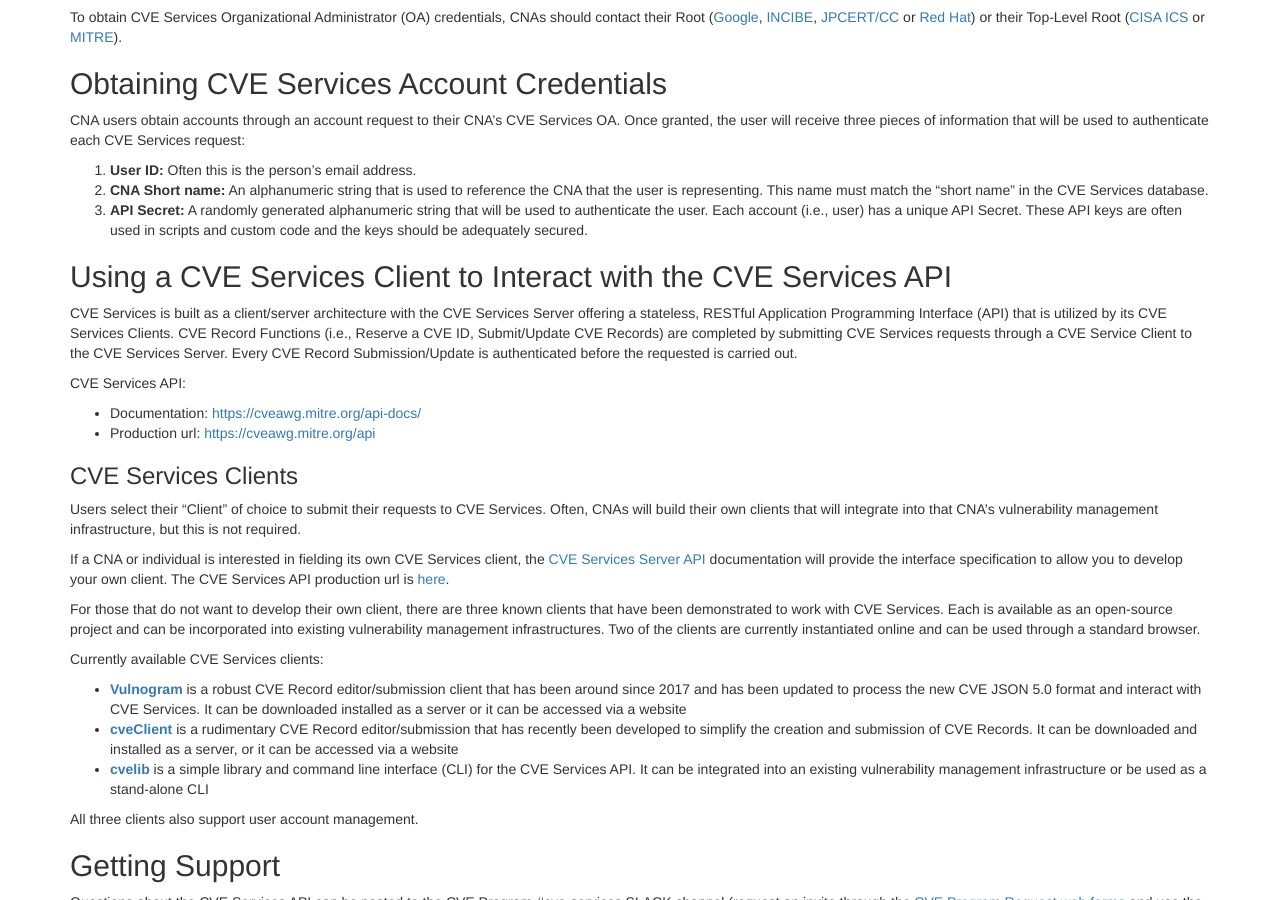
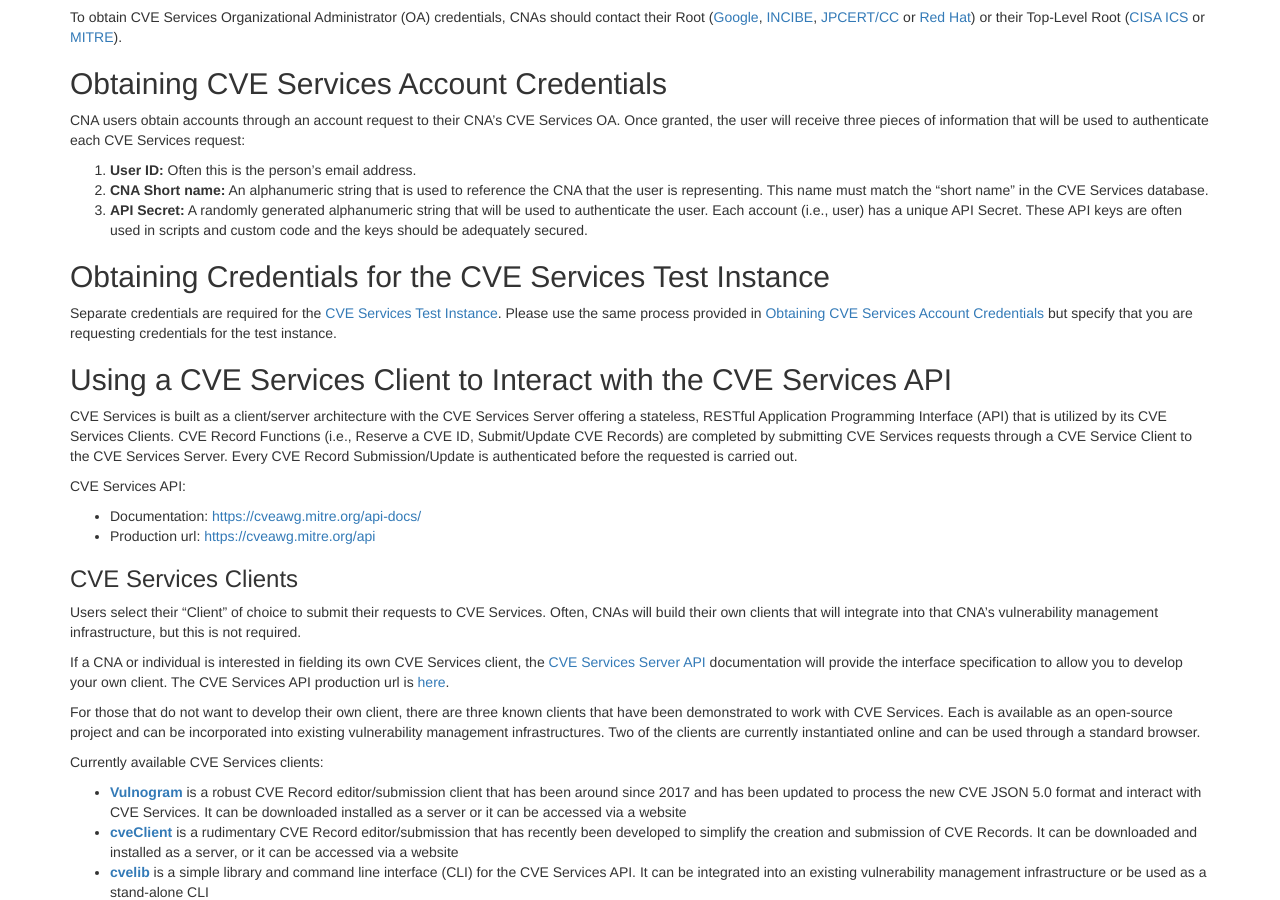
Before and after one commit to CVEProject/cveproject.github.io, a Jekyll site: the page built from automation-cve-services-getting-started.md, in a window 1280 px wide and 900 px high, scrolled down 521 px. Built offline with Jekyll 4.4.1, drawn with Linux system fonts in a browser that asks for light colours; nearby versions of some CDN libraries.

Commit message:
Update automation-cve-services-getting-started.md
Add new subsection for obtaining services test instance credentials

```diff
--- a/automation-cve-services-getting-started.md
+++ b/automation-cve-services-getting-started.md
@@ -35,6 +35,10 @@ CNA users obtain accounts through an account request to their CNA’s CVE Servic
        <li><strong>API Secret:</strong> A randomly generated alphanumeric string that will be used to authenticate the user. Each account (i.e., user) has a unique API Secret. These API keys are often used in scripts and custom code and the keys should be adequately secured.</li>
    </ol>
 
+## Obtaining Credentials for the CVE Services Test Instance
+
+Separate credentials are required for the [CVE Services Test Instance](https://cveawg-test.mitre.org/api). Please use the same process provided in [Obtaining CVE Services Account Credentials](https://cveproject.github.io/automation-cve-services-getting-started#obtaining-cve-services-account-credentials) but specify that you are requesting credentials for the test instance.
+
 ## Using a CVE Services Client to Interact with the CVE Services API
 
 CVE Services is built as a client/server architecture with the CVE Services Server offering a stateless, RESTful Application Programming Interface (API) that is utilized by its CVE Services Clients. CVE Record Functions (i.e., Reserve a CVE ID, Submit/Update CVE Records) are completed by submitting CVE Services requests through a CVE Service Client to the CVE Services Server. Every CVE Record Submission/Update is authenticated before the requested is carried out.
```
